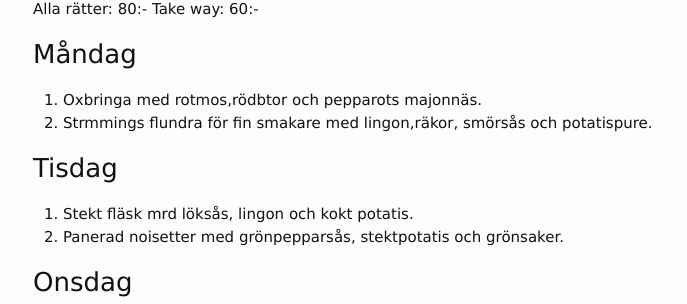
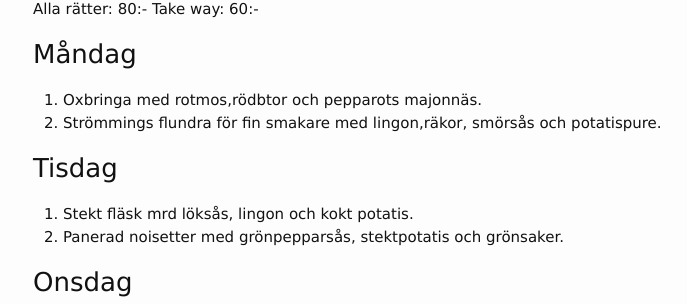
Before and after one commit to FarInn62/farinn62.github.io, a Jekyll site: the page built from lunch.md, in a window 1280 px wide. Shown: the part 187-491 px from the top of the page, without its empty margins (237-924 px from the left). Built offline with Jekyll 4.4.1, drawn with Linux system fonts in a browser that asks for light colours.

Commit message:
Update lunch.md

```diff
--- a/lunch.md
+++ b/lunch.md
@@ -13,7 +13,7 @@ Alla rätter: 80:- Take way: 60:-
 ### Måndag
 
 1. Oxbringa med rotmos,rödbtor och pepparots majonnäs.
-2. Strmmings flundra för fin smakare med lingon,räkor, smörsås och potatispure.
+2. Strömmings flundra för fin smakare med lingon,räkor, smörsås och potatispure.
 
 ### Tisdag
 
```
